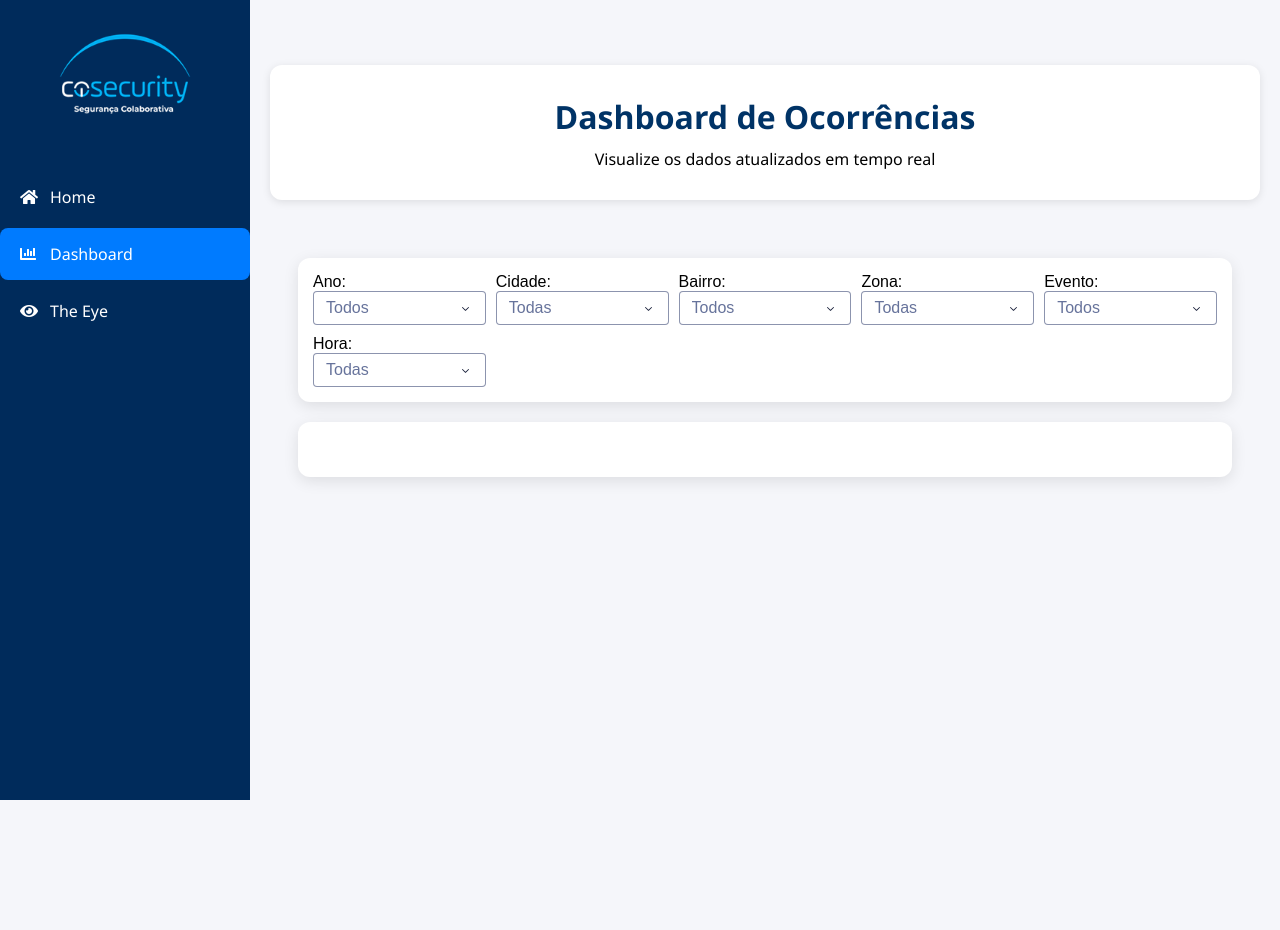
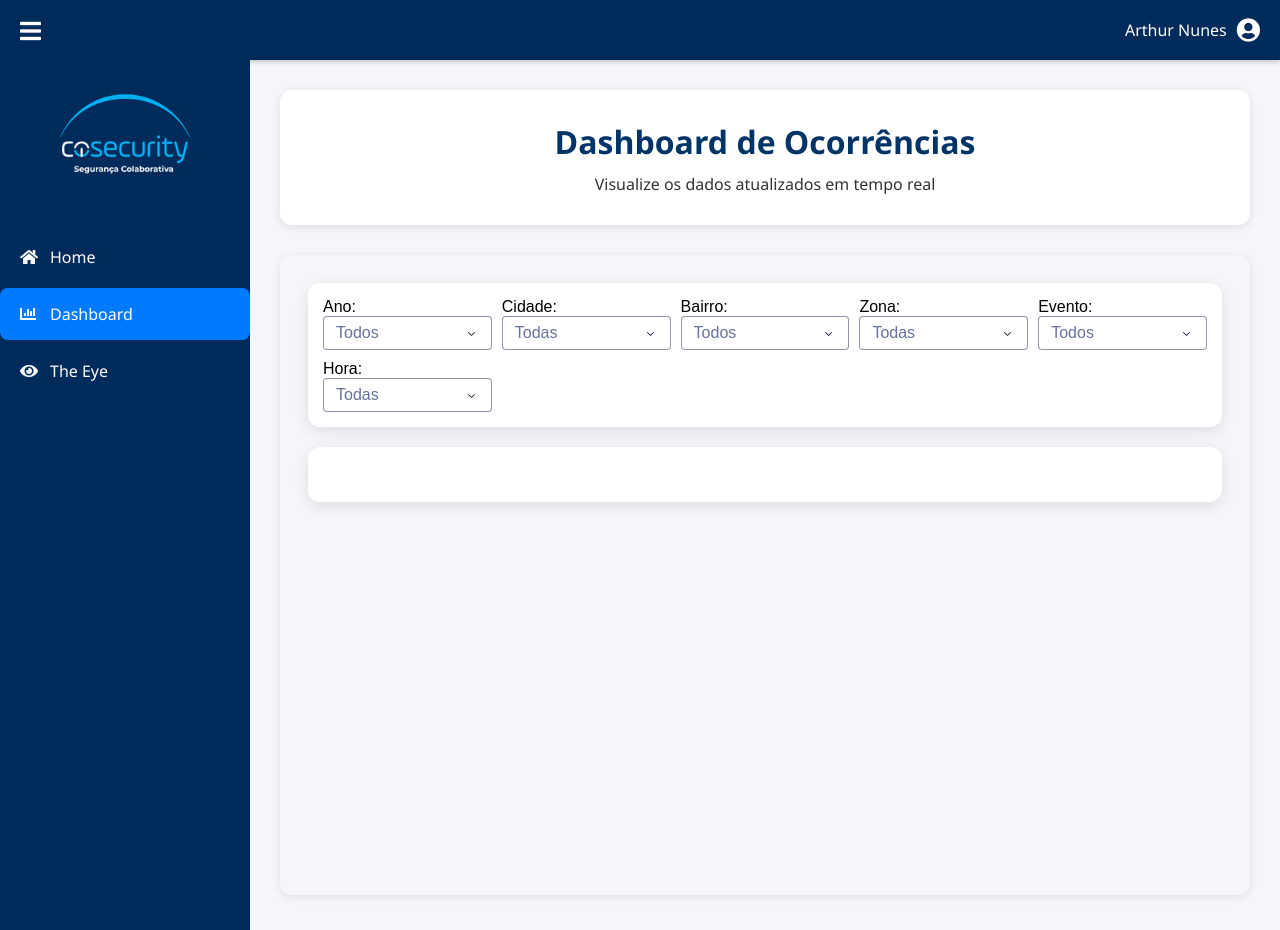
Before and after one commit to tutukkj/Projeto-Mapa, a Flask app: page / in a window 1280 px wide. Before the commit the page ends 800 px from the top, so only its background shows below. Run offline with Flask 3, Linux system fonts and the light colour scheme; parts of the project's set-up code (start-up, migrations or seed data) failed here and were passed over.

Commit message:
é isso ai

```diff
--- a/app.py
+++ b/app.py
@@ -314,7 +314,7 @@ def atualizar_mapa(ano_selecionado, cidade_selecionada, bairro_selecionado, zona
         if len(vc) > 0:
             top_evento = vc.index[0]
             top_cont = int(vc.iloc[0])
-            evento_freq_text = f"🔝 Evento mais frequente: {top_evento} ({top_cont} ocorrências)"
+            evento_freq_text = f"Evento mais frequente: {top_evento} ({top_cont} ocorrências)"
         else:
             evento_freq_text = "Sem evento nomeado para os filtros atuais."
     else:
--- a/static/style.css
+++ b/static/style.css
@@ -5,16 +5,62 @@
     font-family: 'Segoe UI', sans-serif;
 }
 
+body, html {
+    height: 100%;
+    /* Remove o overflow: hidden para permitir a rolagem da página inteira */
+    background-color: #f5f6fa;
+}
+
 body {
     display: flex;
-    height: 100vh;
-    background-color: #f5f6fa;
+    flex-direction: column;
+}
+
+/* Nova regra para a barra de navegação */
+.navbar {
+    display: flex;
+    justify-content: space-between;
+    align-items: center;
+    background-color: #002B5B;
+    color: white;
+    padding: 10px 20px;
+    box-shadow: 0 2px 5px rgba(0,0,0,0.2);
+    min-height: 60px;
+}
+
+.navbar-left .menu-button {
+    background: none;
+    border: none;
+    color: white;
+    font-size: 24px;
+    cursor: pointer;
+}
+
+.navbar-right {
+    display: flex;
+    align-items: center;
+    gap: 10px;
+}
+
+.user-name {
+    font-size: 16px;
+    font-weight: 500;
+}
+
+.user-icon {
+    font-size: 24px;
+}
+
+/* Novo contêiner para o layout principal (sidebar + main-content) */
+.content-wrapper {
+    display: flex;
+    flex-grow: 1;
 }
 
 /* Sidebar */
 .sidebar {
     width: 250px;
-    background-color: #003366;
+    background-color: #002B5B;
     color: white;
     display: flex;
     flex-direction: column;
@@ -52,10 +98,13 @@ body {
     width: 20px;
 }
 
-/* Main Content */
+/* Main Content: Deixamos ele fluir com o conteúdo */
 .main-content {
-    flex: 1;
+    flex-grow: 1;
+    display: flex;
+    flex-direction: column;
     padding: 30px;
+    /* Remove overflow-y para que a rolagem seja na página principal */
 }
 
 .main-content .header {
@@ -65,6 +114,7 @@ body {
     margin-bottom: 30px;
     box-shadow: 0 2px 8px rgba(0,0,0,0.1);
     text-align: center;
+    flex-shrink: 0;
 }
 
 .main-content .header h1 {
@@ -72,77 +122,20 @@ body {
     margin-bottom: 10px;
 }
 
-.main-content .cards {
-    display: flex;
-    gap: 20px;
-    flex-wrap: wrap;
+.main-content .header p {
+    color: #333;
 }
 
-.main-content .card {
-    background-color: white;
-    flex: 1;
-    min-width: 250px;
-    padding: 20px;
+/* O contêiner do iframe agora não tem uma altura fixa */
+.container {
+    flex-grow: 1;
+}
+
+#dashboard-iframe {
+    width: 100%;
+    /* Removemos a altura fixa para que o script a defina */
+    min-height: 80vh; /* Altura mínima inicial para evitar tela em branco */
+    border: none;
     border-radius: 12px;
-    text-align: center;
     box-shadow: 0 2px 8px rgba(0,0,0,0.1);
 }
-
-.main-content .card img {
-    width: 100px;
-    margin-bottom: 10px;
-}
-
-.main-content .card h3 {
-    color: #007bff;
-    font-size: 24px;
-    margin-bottom: 5px;
-}
-
-.main-content .card p {
-    color: #333;
-}
-.iframe-container {
-    width: 100%;
-    height: 80vh;
-    border-radius: 12px;
-    overflow: hidden;
-    box-shadow: 0 2px 8px rgba(0,0,0,0.1);
-}
-
-.iframe-container iframe {
-    width: 100%;
-    height: 100%;
-}
-
-.container .js-plotly-plot {
-    width: 100% !important;
-}
-
-.container iframe {
-    width: 100% !important;
-    height: 100% !important;
-}
-
-#dash-container iframe {
-    width: 100%;
-    height: calc(100vh - 100px); /* subtraia o header ou margens */
-    border: none;
-}
-
-.sidebar {
-    width: 250px;              /* largura do menu lateral */
-    background-color: #002B5B; /* azul da sua navbar */
-    height: 100vh;             /* ocupa 100% da altura da tela */
-    position: fixed;           /* fixa na lateral */
-    top: 0;
-    left: 0;
-    padding-top: 20px;
-    display: flex;
-    flex-direction: column;
-}
-
-.main-content {
-    margin-left: 250px; /* mesmo valor da largura da sidebar */
-    padding: 20px;
-}
--- a/templates/index.html
+++ b/templates/index.html
@@ -7,31 +7,10 @@
     <link rel="stylesheet" href="{{ url_for('static', filename='style.css') }}">
     <!-- Adicionado para os ícones -->
     <link rel="stylesheet" href="https://cdnjs.cloudflare.com/ajax/libs/font-awesome/5.15.4/css/all.min.css">
-    <style>
-        /* CSS para a página principal */
-        body {
-            /* Permite que o corpo da página cresça com o conteúdo */
-            display: block;
-        }
-
-        /* Remove a altura fixa do contêiner para que ele possa se expandir */
-        .container {
-            height: auto !important;
-        }
-
-        /* Ajustes para o iframe */
-        #dashboard-iframe {
-            display: block;
-            width: 100%;
-            border: none;
-            /* Altura inicial mínima, será ajustada via JavaScript */
-            min-height: 80vh;
-        }
-    </style>
 </head>
 <body>
 
-    <!-- A barra de navegação agora está no topo da página -->
+    <!-- A barra de navegação no topo da página -->
     <div class="navbar">
         <div class="navbar-left">
             <button class="menu-button">
@@ -44,7 +23,7 @@
         </div>
     </div>
 
-    <!-- Novo contêiner para o menu lateral e o conteúdo principal -->
+    <!-- Contêiner principal para o menu lateral e o conteúdo -->
     <div class="content-wrapper">
         <div class="sidebar">
             <div class="logo">
@@ -60,38 +39,43 @@
                 <h1>Dashboard de Ocorrências </h1>
                 <p>Visualize os dados atualizados em tempo real</p>
             </div>
-            <!-- Contêiner do iframe sem altura fixa -->
-            <div class="container mt-4" style="display:flex; flex-direction:column;">
+            <!-- Contêiner para o iframe -->
+            <div class="container mt-4">
                 <iframe id="dashboard-iframe" src="/dashboard/"></iframe>
             </div>
         </div>
     </div>
 
-    <!-- Script para ajustar a altura do iframe dinamicamente com um atraso -->
+    <!-- Script para ajustar a altura do iframe dinamicamente -->
     <script>
         window.onload = function() {
             const iframe = document.getElementById('dashboard-iframe');
 
-            // Verifica se o iframe existe na página
             if (iframe) {
                 iframe.onload = function() {
-                    // Adiciona um pequeno atraso para garantir que o conteúdo do Dash foi renderizado
-                    setTimeout(() => {
-                        try {
-                            // Acessa o documento interno do iframe
-                            const innerDoc = iframe.contentDocument || iframe.contentWindow.document;
+                    try {
+                        const innerDoc = iframe.contentDocument || iframe.contentWindow.document;
 
-                            // Pega a altura total do conteúdo do iframe
+                        // Função para ajustar a altura do iframe
+                        const adjustIframeHeight = () => {
+                            // Calcula a altura real do conteúdo
                             const scrollHeight = innerDoc.body.scrollHeight;
+                            iframe.style.height = (scrollHeight + 30) + 'px'; // Adiciona uma pequena margem
+                            console.log("Altura do iframe ajustada para: " + (scrollHeight + 30) + "px");
+                        };
 
-                            // Ajusta a altura do iframe para a altura do conteúdo, mais uma margem de segurança
-                            iframe.style.height = (scrollHeight + 30) + 'px';
-                            console.log("Altura do iframe ajustada para: " + (scrollHeight + 30) + "px");
+                        // Cria um observador para detectar mudanças no DOM do iframe
+                        const observer = new MutationObserver(adjustIframeHeight);
 
-                        } catch (e) {
-                            console.error("Não foi possível ajustar a altura do iframe. Verifique a política de mesma origem.", e);
-                        }
-                    }, 500); // Atraso de 500ms
+                        // Observa mudanças no corpo do documento do iframe (criação de nós, etc)
+                        observer.observe(innerDoc.body, { childList: true, subtree: true, attributes: true });
+
+                        // Chama o ajuste de altura inicial
+                        adjustIframeHeight();
+
+                    } catch (e) {
+                        console.error("Não foi possível ajustar a altura do iframe. Verifique a política de mesma origem.", e);
+                    }
                 };
             }
         };
```
